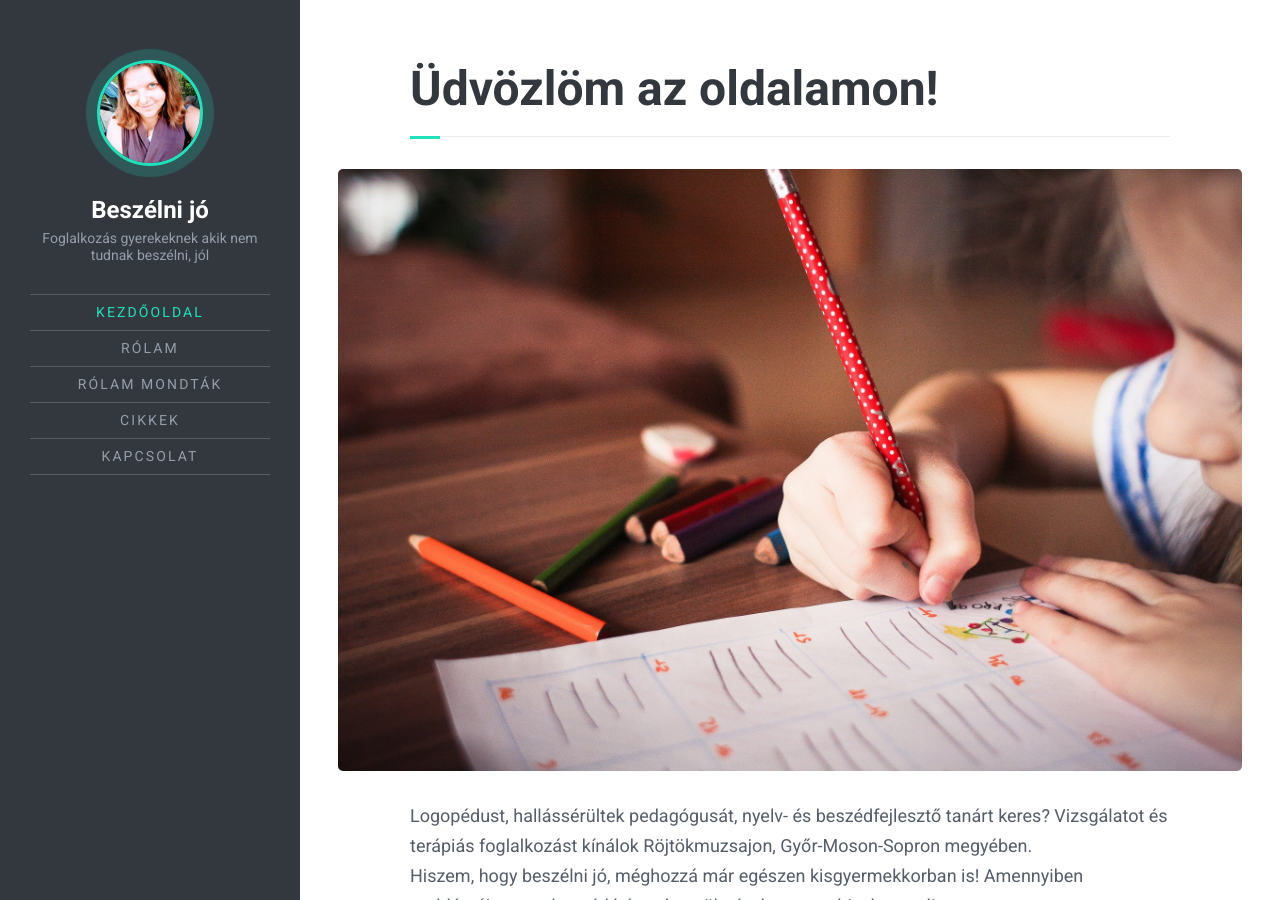
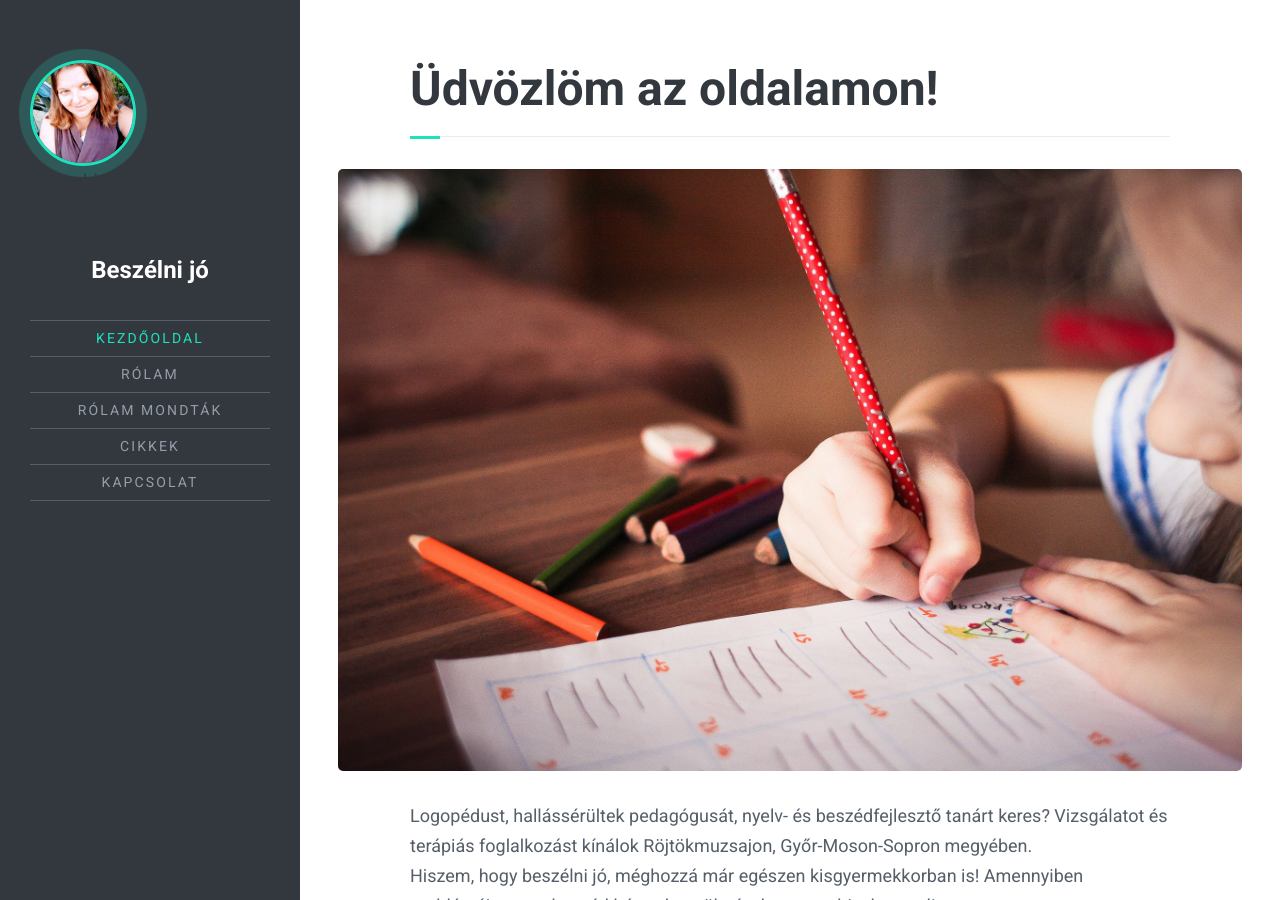
Before and after one commit to beszelnijo/beszelnijo.github.io, a Jekyll site: the page built from index.md, in a window 1280 px wide and 900 px high. Built offline with Jekyll 4.4.1, drawn with Linux system fonts in a browser that asks for light colours.

Commit message:
Update header.html

```diff
--- a/_includes/header.html
+++ b/_includes/header.html
@@ -5,11 +5,11 @@
         <div class="site-branding">
           <p class="profile">
             <a href='{{ '/' | relative_url }}'><img src="{{ '/images/avatar.jpg' | relative_url }}"
-                class="avatar" alt="Beszélni jó" /></a>
+                class="avatar" alt="Beszélni jó" />Tanuld meg velem, hogyan kell!</a>
           </p><!-- .profile -->
           <div class="site-identity">
             <p class="site-title"><a href='{{ '/' | relative_url }}'>Beszélni jó</a></p>
-            <p class="site-description">Foglalkozás gyerekeknek akik nem tudnak beszélni, jól</p>
+            <p class="site-description"></p>
           </div><!-- .site-identity -->
           {% if site.header.has_nav or site.header.has_social %}
           <button id="menu-toggle" class="menu-toggle"><span class="screen-reader-text">Menu</span><span class="icon-menu"
```
